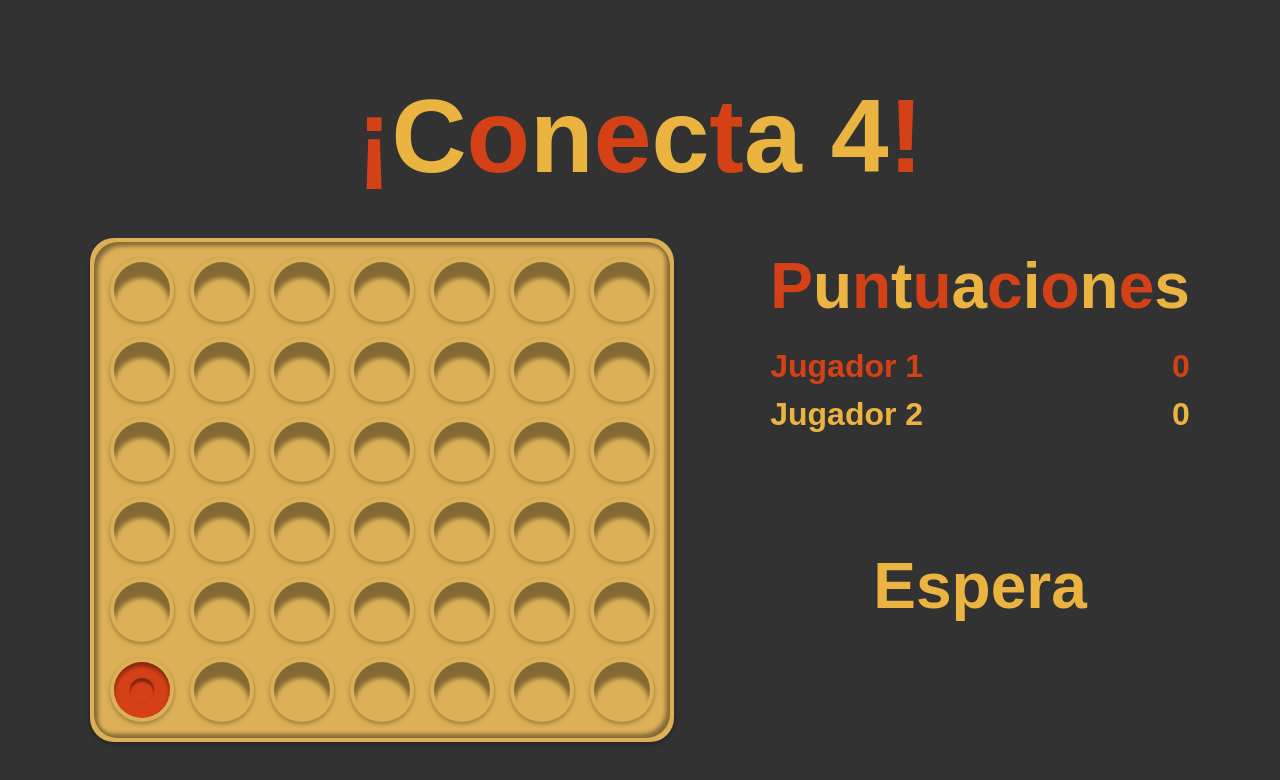
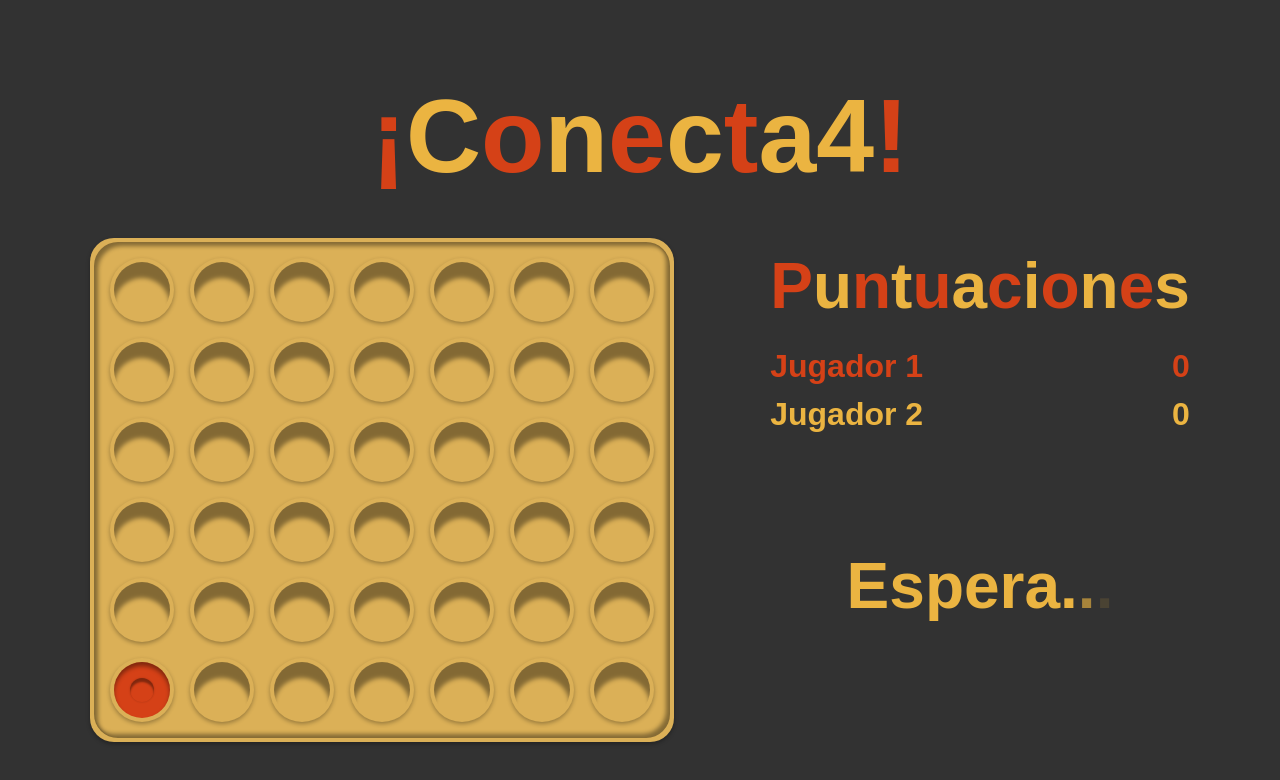
Before and after one commit to LeonidasGarcia/connect-4, a React (Vite) app: page / in a window 1280 px wide. Both pictures are taken after a click on the button 142 px from the left and 290 px from the top of the page. Shown: the top 780 px of the page. Built offline with nearby package versions, Linux system fonts and the light colour scheme; a web font is replaced by a local one.

Commit message:
feat: enhance animations in GameStatus, GameTitle, and Scoreboard components using framer-motion

```diff
--- a/src/components/GameStatus.tsx
+++ b/src/components/GameStatus.tsx
@@ -1,37 +1,92 @@
+import { motion } from 'framer-motion';
 import { COLORS } from '../constants/colors';
 
-/* Props del componente GameStatus. */
 interface GameStatusProps {
-  // Indica si es el turno del jugador actual.
   isCurrentPlayerTurn: number;
-  // Jugador local (para comparar).
   localPlayer: number;
 }
 
-/* Mensajes según el estado del turno. */
 const TURN_MESSAGE = '¡Tu Turno!';
 const WAIT_MESSAGE = 'Espera';
 
-/* Componente que muestra el estado del turno del jugador. */
+function LoadingDots({ color }: { color: number }) {
+  return (
+    <span style={{ color: COLORS[color] }}>
+      {[1, 2, 3].map((n) => (
+        <motion.span
+          key={n}
+          style={{ display: 'inline-block' }}
+          animate={{ opacity: [0, 1, 1, 0] }}
+          transition={{
+            duration: 2,
+            repeat: Infinity,
+            delay: (n - 1) * 0.5,
+          }}
+        >
+          .
+        </motion.span>
+      ))}
+    </span>
+  );
+}
+
 export function GameStatus({
   isCurrentPlayerTurn,
   localPlayer,
 }: GameStatusProps) {
   const isMyTurn = isCurrentPlayerTurn === localPlayer;
   const message = isMyTurn ? TURN_MESSAGE : WAIT_MESSAGE;
-  const letters = message.split('');
-  // Si es mi turno uso mi color, si no uso el color del otro jugador.
+  const letters = message.split('').map((l) => (l === ' ' ? '\u00A0' : l));
   const colorIndex = isMyTurn ? localPlayer : localPlayer === 1 ? 2 : 1;
 
   return (
     <div className="flex flex-col items-center">
-      <p className="font-bold" style={{ fontSize: '64px' }}>
-        {letters.map((letter, index) => (
-          <span key={index} style={{ color: COLORS[colorIndex] }}>
-            {letter}
-          </span>
-        ))}
-      </p>
+      <motion.p
+        className="font-bold"
+        style={{ fontSize: '64px' }}
+        key={message}
+        initial={{ scale: 0.8, opacity: 0 }}
+        animate={{ scale: 1, opacity: 1 }}
+        transition={{ type: 'spring', stiffness: 300, damping: 15 }}
+      >
+        {letters.map((letter, index) => {
+          const showJump = !isMyTurn;
+
+          return (
+            <motion.span
+              key={index}
+              style={{ color: COLORS[colorIndex], display: 'inline-block' }}
+              initial={{ y: 10, opacity: 1 }}
+              animate={showJump ? 'jump' : 'visible'}
+              variants={{
+                visible: {
+                  y: 0,
+                  opacity: 1,
+                  transition: {
+                    delay: index * 0.04,
+                    type: 'spring',
+                    stiffness: 300,
+                    damping: 15,
+                  },
+                },
+                jump: {
+                  y: [0, -10, 0],
+                  opacity: 1,
+                  transition: {
+                    delay: showJump ? Math.random() * 10 : 0,
+                    duration: 0.3,
+                    repeat: Infinity,
+                    repeatDelay: 1.7,
+                  },
+                },
+              }}
+            >
+              {letter}
+            </motion.span>
+          );
+        })}
+        {!isMyTurn && <LoadingDots color={colorIndex} />}
+      </motion.p>
     </div>
   );
 }
--- a/src/components/GameTitle.tsx
+++ b/src/components/GameTitle.tsx
@@ -1,3 +1,4 @@
+import { motion } from 'framer-motion';
 import { COLORS } from '../constants/colors';
 
 /* Titulo del juego con colores intercalados entre los jugadores. */
@@ -8,12 +9,29 @@ export function GameTitle() {
   const letters = TITLE.split('');
 
   return (
-    <h1 className="font-bold" style={{ fontSize: '104px' }}>
+    <motion.h1
+      className="font-bold"
+      style={{ fontSize: '104px' }}
+      initial={{ scale: 0.8, opacity: 0 }}
+      animate={{ scale: 1, opacity: 1 }}
+      transition={{ type: 'spring', stiffness: 200, damping: 15 }}
+    >
       {letters.map((letter, index) => (
-        <span key={index} style={{ color: COLORS[(index % 2) + 1] }}>
+        <motion.span
+          key={index}
+          style={{ color: COLORS[(index % 2) + 1], display: 'inline-block' }}
+          initial={{ y: -20, opacity: 0 }}
+          animate={{ y: 0, opacity: 1 }}
+          transition={{
+            delay: index * 0.03,
+            type: 'spring',
+            stiffness: 300,
+            damping: 15,
+          }}
+        >
           {letter}
-        </span>
+        </motion.span>
       ))}
-    </h1>
+    </motion.h1>
   );
 }
--- a/src/components/Scoreboard.tsx
+++ b/src/components/Scoreboard.tsx
@@ -3,28 +3,36 @@ import { PLAYER_1, PLAYER_2, COLORS, PLAYER_NAMES } from '../constants/colors';
 
 /* Props del componente Scoreboard. */
 interface ScoreboardProps {
-  // Puntuación del Jugador 1.
   scorePlayer1: number;
-  // Puntuación del Jugador 2.
   scorePlayer2: number;
 }
 
-/* Titulo de puntuaciones con colores intercalados. */
 const SCOREBOARD_TITLE = 'Puntuaciones';
 
-/* Componente que muestra la tabla de puntuaciones. */
 export function Scoreboard({ scorePlayer1, scorePlayer2 }: ScoreboardProps) {
   const titleLetters = SCOREBOARD_TITLE.split('');
 
   return (
     <div className="flex flex-col items-center gap-4">
-      <h2 className="font-bold" style={{ fontSize: '64px' }}>
+      <motion.h2
+        className="font-bold"
+        style={{ fontSize: '64px' }}
+        initial={{ y: -10, opacity: 0 }}
+        animate={{ y: 0, opacity: 1 }}
+        transition={{ duration: 0.3 }}
+      >
         {titleLetters.map((letter, index) => (
-          <span key={index} style={{ color: COLORS[(index % 2) + 1] }}>
+          <motion.span
+            key={index}
+            style={{ color: COLORS[(index % 2) + 1], display: 'inline-block' }}
+            initial={{ y: -10, opacity: 0 }}
+            animate={{ y: 0, opacity: 1 }}
+            transition={{ delay: index * 0.03, duration: 0.2 }}
+          >
             {letter}
-          </span>
+          </motion.span>
         ))}
-      </h2>
+      </motion.h2>
       {/* Fila del Jugador 1. */}
       <div
         className="flex w-full justify-between items-baseline gap-1"
@@ -36,16 +44,16 @@ export function Scoreboard({ scorePlayer1, scorePlayer2 }: ScoreboardProps) {
         >
           {PLAYER_NAMES[PLAYER_1]}
         </span>
-        <motion.span
+        <motion.div
           className="font-bold"
           style={{ color: COLORS[PLAYER_1], fontSize: '32px' }}
           key={scorePlayer1}
-          initial={{ scale: 1.3 }}
-          animate={{ scale: 1 }}
-          transition={{ type: 'spring', stiffness: 500, damping: 15 }}
+          initial={{ scale: 0, rotate: -15 }}
+          animate={{ scale: 1, rotate: 0 }}
+          transition={{ type: 'spring', stiffness: 400, damping: 12 }}
         >
           {scorePlayer1}
-        </motion.span>
+        </motion.div>
       </div>
       {/* Fila del Jugador 2. */}
       <div
@@ -58,16 +66,16 @@ export function Scoreboard({ scorePlayer1, scorePlayer2 }: ScoreboardProps) {
         >
           {PLAYER_NAMES[PLAYER_2]}
         </span>
-        <motion.span
+        <motion.div
           className="font-bold"
           style={{ color: COLORS[PLAYER_2], fontSize: '32px' }}
           key={scorePlayer2}
-          initial={{ scale: 1.3 }}
-          animate={{ scale: 1 }}
-          transition={{ type: 'spring', stiffness: 500, damping: 15 }}
+          initial={{ scale: 0, rotate: -15 }}
+          animate={{ scale: 1, rotate: 0 }}
+          transition={{ type: 'spring', stiffness: 400, damping: 12 }}
         >
           {scorePlayer2}
-        </motion.span>
+        </motion.div>
       </div>
     </div>
   );
```
